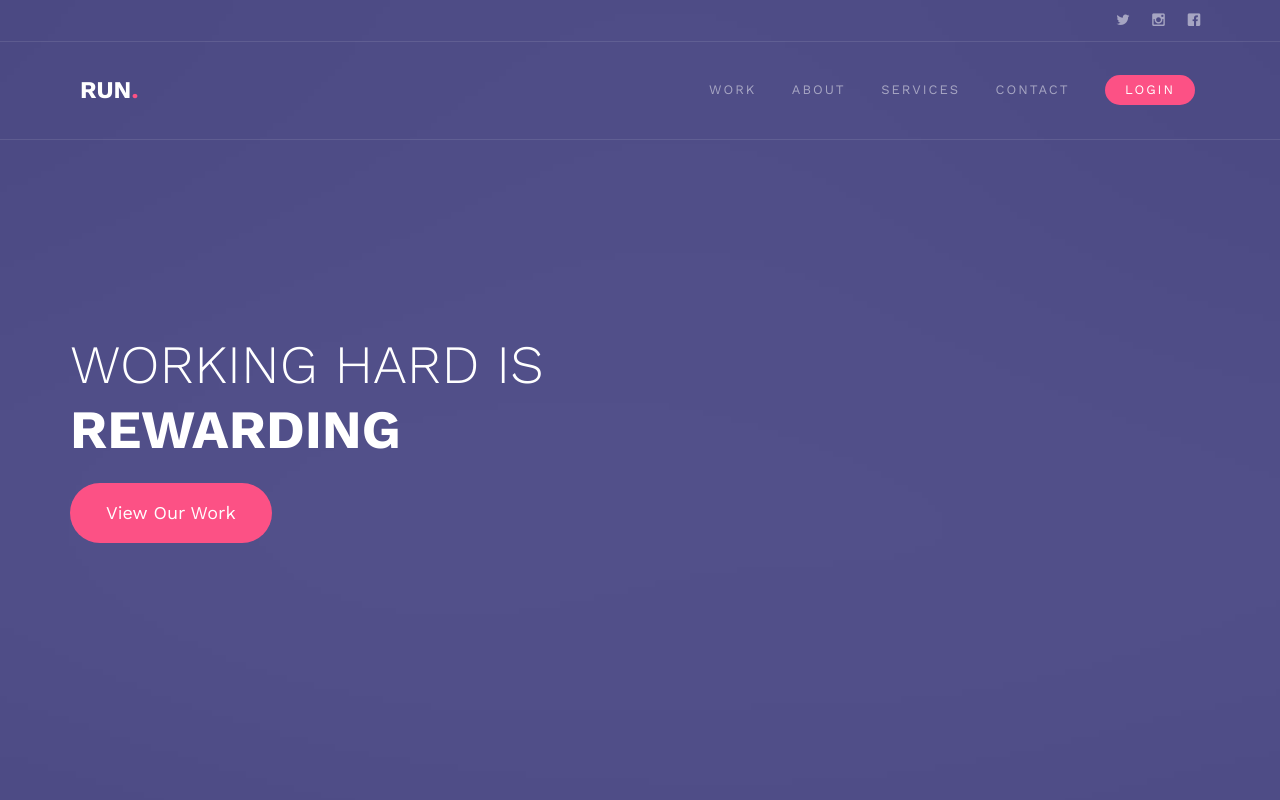
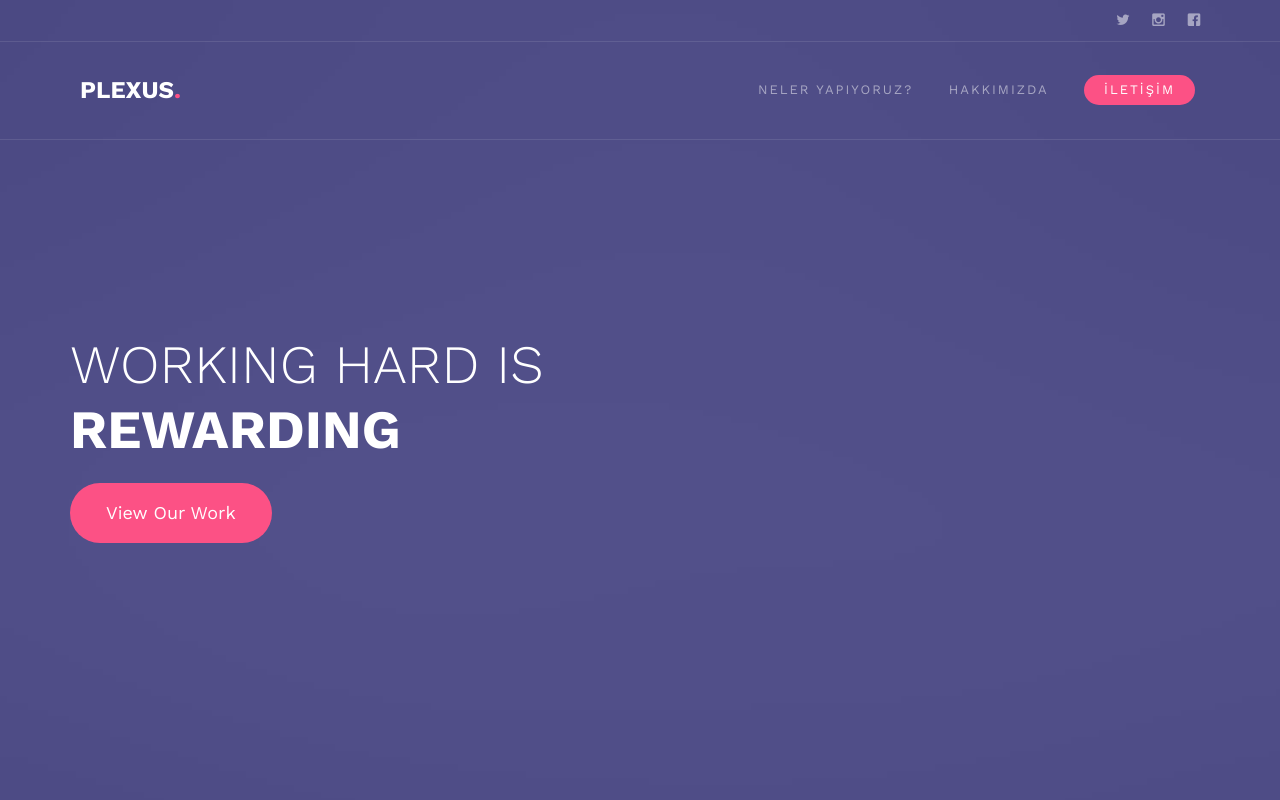
Before and after one commit to plexusmedya/plexusmedya.github.io, a plain HTML site: page index.html in a window 1280 px wide. Shown: the top 800 px of the page. Drawn offline with nearby package versions, Linux system fonts and the light colour scheme; files whose address does not match are found by name.

Commit message:
Update index.html

```diff
--- a/index.html
+++ b/index.html
@@ -82,24 +82,14 @@
 			<div class="container">
 				<div class="row">
 					<div class="col-xs-2">
-						<div id="fh5co-logo"><a href="index.html">Run<span>.</span></a></div>
+						<div id="fh5co-logo"><a href="index.html">PLEXUS<span>.</span></a></div>
 					</div>
 					<div class="col-xs-10 text-right menu-1">
 						<ul>
 							<!-- <li class="active"><a href="index.html">Home</a></li> -->
-							<li><a href="work.html">Work</a></li>
-							<li><a href="about.html">About</a></li>
-							<li class="has-dropdown">
-								<a href="services.html">Services</a>
-								<ul class="dropdown">
-									<li><a href="#">Web Design</a></li>
-									<li><a href="#">eCommerce</a></li>
-									<li><a href="#">Branding</a></li>
-									<li><a href="#">API</a></li>
-								</ul>
-							</li>
-							<li><a href="contact.html">Contact</a></li>
-							<li class="btn-cta"><a href="#"><span>Login</span></a></li>
+							<li><a href="work.html">NELER YAPIYORUZ?</a></li>
+							<li><a href="about.html">HAKKIMIZDA</a></li>
+							<li class="btn-cta"><a href="contact.html"><span>İLETİŞİM</span></a></li>
 						</ul>
 					</div>
 				</div>
```
